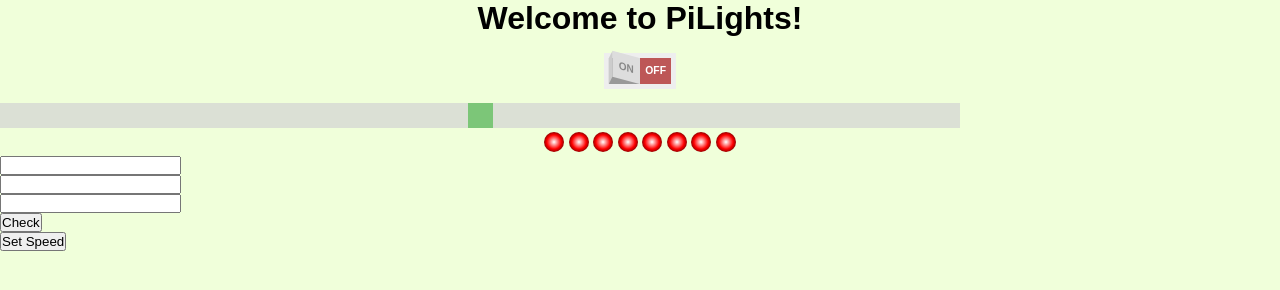
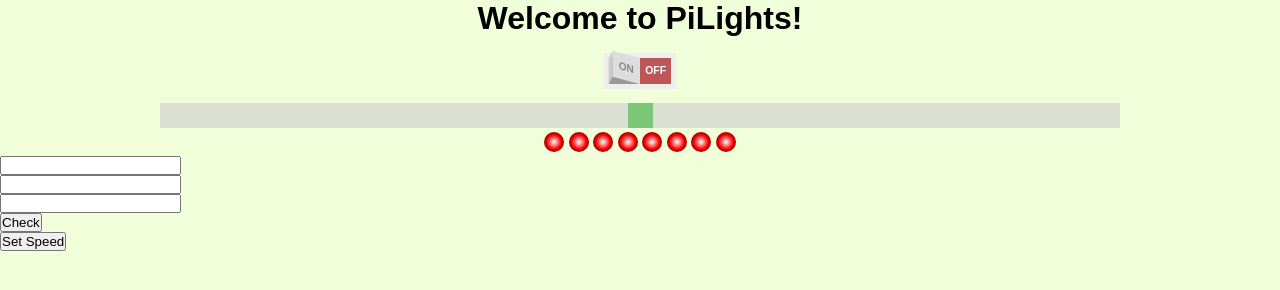
Before and after one commit to amitbajaj/pi-lights, a website: page public/index.html in a window 1280 px wide. Drawn offline with nearby package versions, Linux system fonts and the light colour scheme; files that its build step writes are made by us from their sources; no server answers; files whose address does not match are found by name.

Commit message:
Fixed slider position once again as the previous did not work

```diff
--- a/public/index.html
+++ b/public/index.html
@@ -8,7 +8,7 @@
 
         <h1 style="text-align: center;">Welcome to PiLights!</h1>
         <p style="text-align: center;"><label class="rocker rocker-tiny"> <input type="checkbox" id="light" /> <span class="switch-left">On</span> <span class="switch-right">Off</span> </label></p>
-        <p style="text-align: center;"><div class="slidecontainer"><input type="range" min="100" max="900" value="500" class="slider" id="speed" /></div></p><p></p><p></p>
+        <div class="slidecontainer"><input type="range" min="100" max="900" value="500" class="slider" id="speed" /></div><p></p><p></p>
         <p style="text-align: center;"><span class="led red" name="lights"></span>&nbsp;<span class="led red" name="lights"></span>&nbsp;<span class="led red" name="lights"></span>&nbsp;<span class="led red" name="lights"></span>&nbsp;<span class="led red" name="lights"></span>&nbsp;<span class="led red" name="lights"></span>&nbsp;<span class="led red" name="lights"></span>&nbsp;<span class="led red" name="lights"></span></p>
 
 
--- a/static/css/styles.css
+++ b/static/css/styles.css
@@ -322,14 +322,15 @@ html {
   }
 
   .slidecontainer {
-    width: 75%; /* Width of the outside container */
+    width: 100%; /* Width of the outside container */
+    text-align: center;
   }
 
   /* The slider itself */
   .slider {
     -webkit-appearance: none;  /* Override default CSS styles */
     appearance: none;
-    width: 100%; /* Full-width */
+    width: 75%; /* Full-width */
     height: 25px; /* Specified height */
     background: #d3d3d3; /* Grey background */
     outline: none; /* Remove outline */
```
